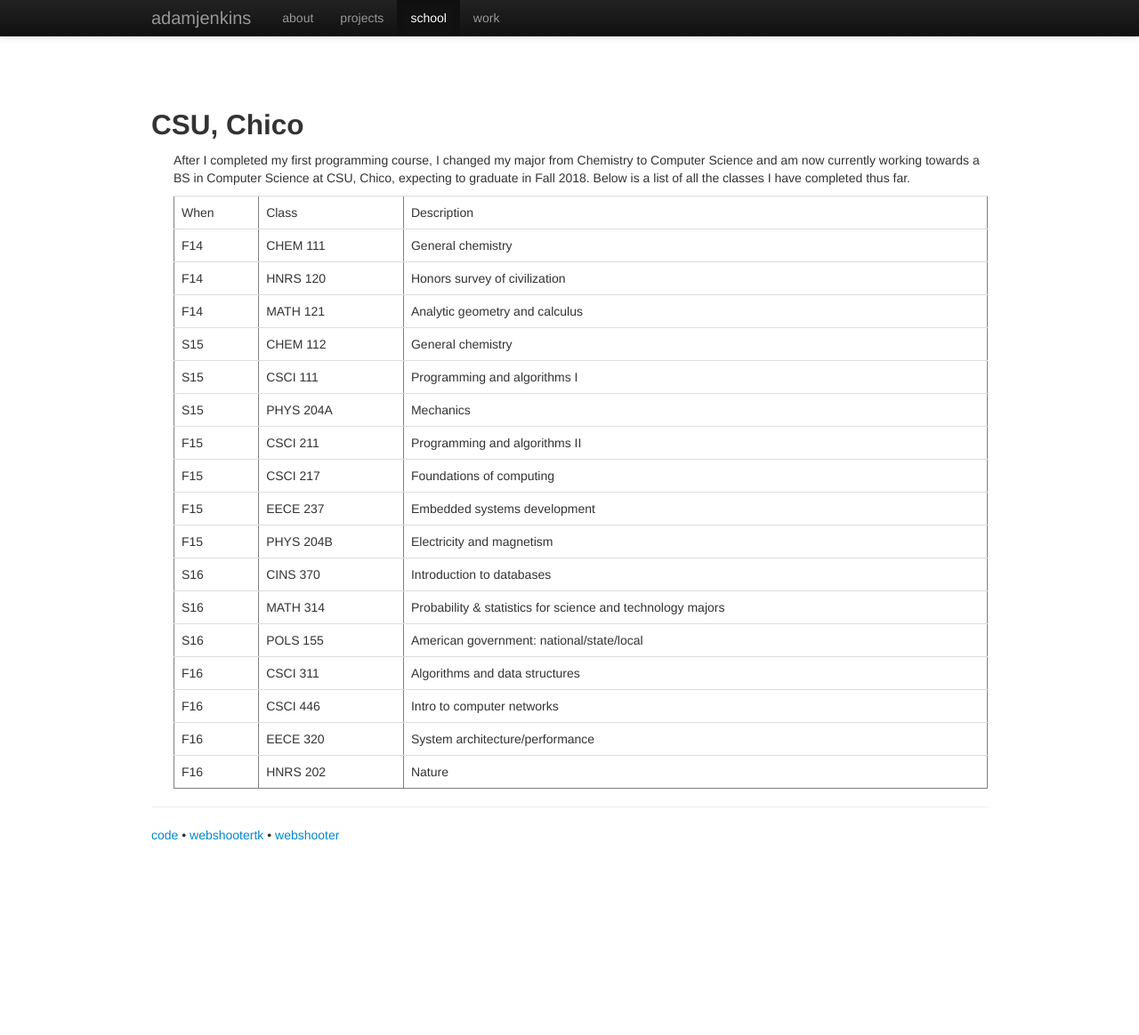
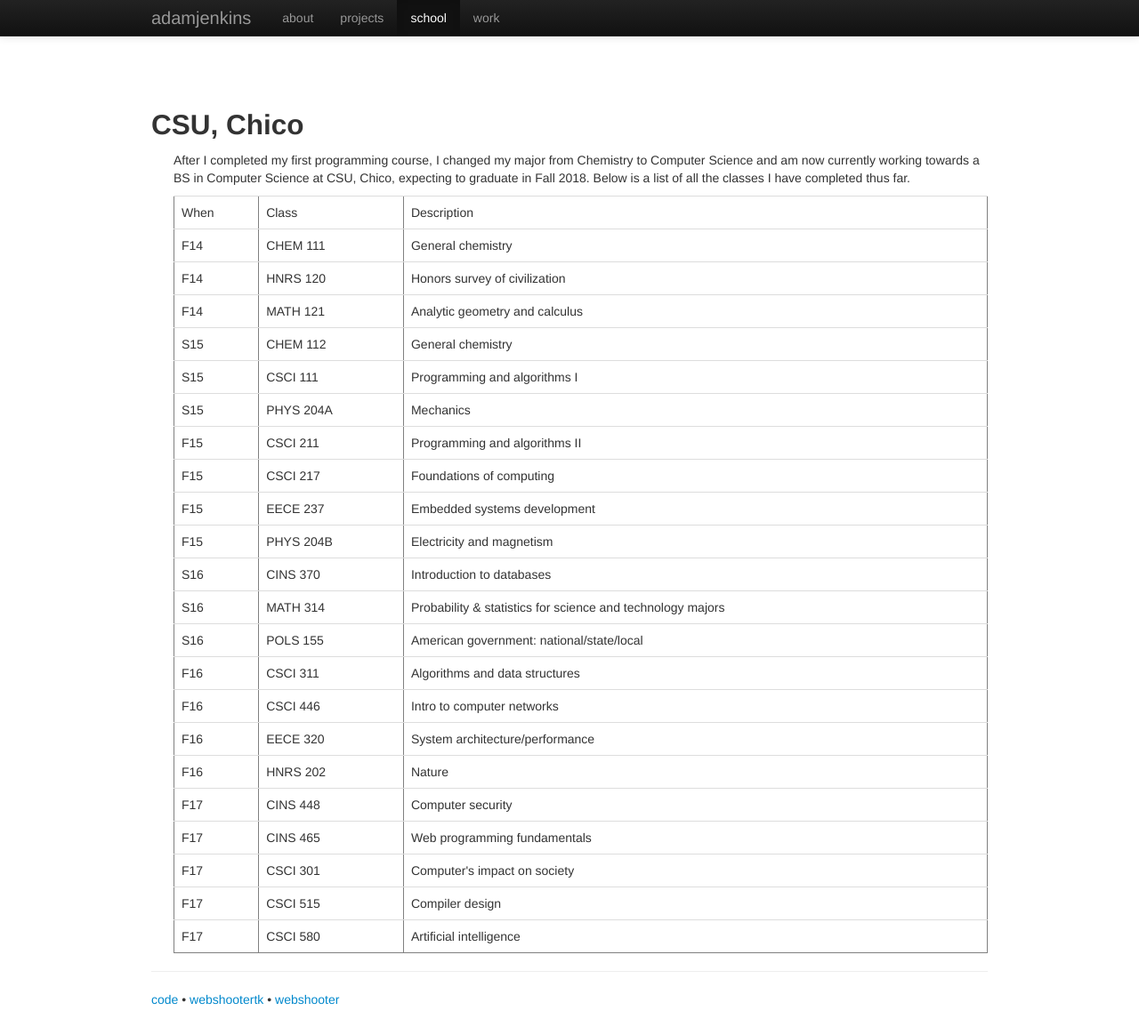
Before and after one commit to adamjenkins1/adamjenkins1.github.io, a Jekyll site: the page built from school.md, in a window 1280 px wide and 1164 px high. Shown: the whole window at 89% size. Built offline with Jekyll 4.4.1, drawn with Linux system fonts in a browser that asks for light colours; nearby versions of some CDN libraries.

Commit message:
Adds additional classes to school.html and changes home layout

```diff
--- a/school.md
+++ b/school.md
@@ -120,5 +120,36 @@
       <td>HNRS 202</td>
       <td>Nature</td>
     </tr>
+
+    <tr>
+      <td>F17</td>
+      <td>CINS 448</td>
+      <td>Computer security</td>
+    </tr>
+
+    <tr>
+      <td>F17</td>
+      <td>CINS 465</td>
+      <td>Web programming fundamentals</td>
+    </tr>
+
+    <tr>
+      <td>F17</td>
+      <td>CSCI 301</td>
+      <td>Computer's impact on society</td>
+    </tr>
+
+    <tr>
+      <td>F17</td>
+      <td>CSCI 515</td>
+      <td>Compiler design</td>
+    </tr>
+
+    <tr>
+      <td>F17</td>
+      <td>CSCI 580</td>
+      <td>Artificial intelligence</td>
+    </tr>
+
   </table>
 </ul>
```
Also changed, not shown: index.md (+3 -4 lines).
